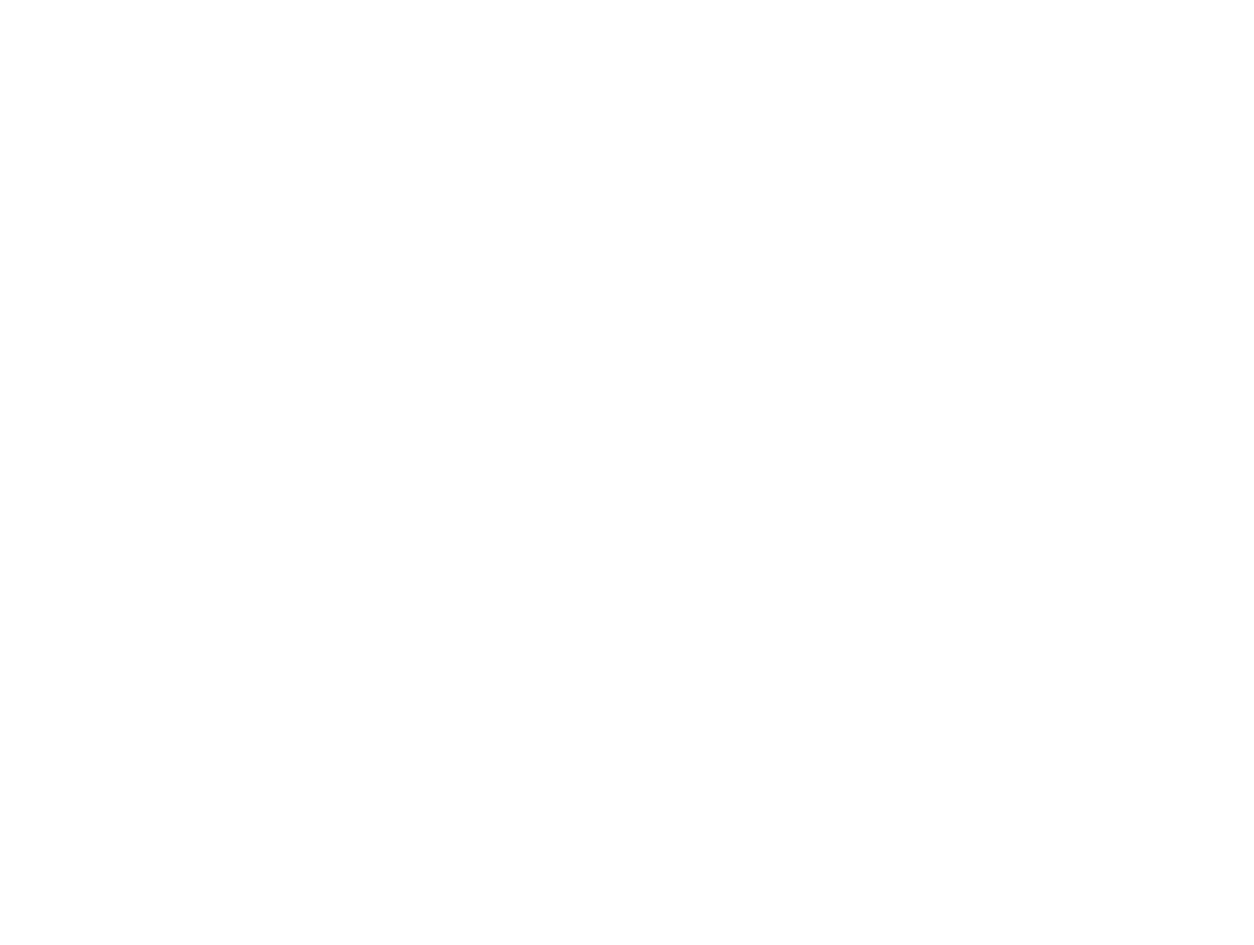
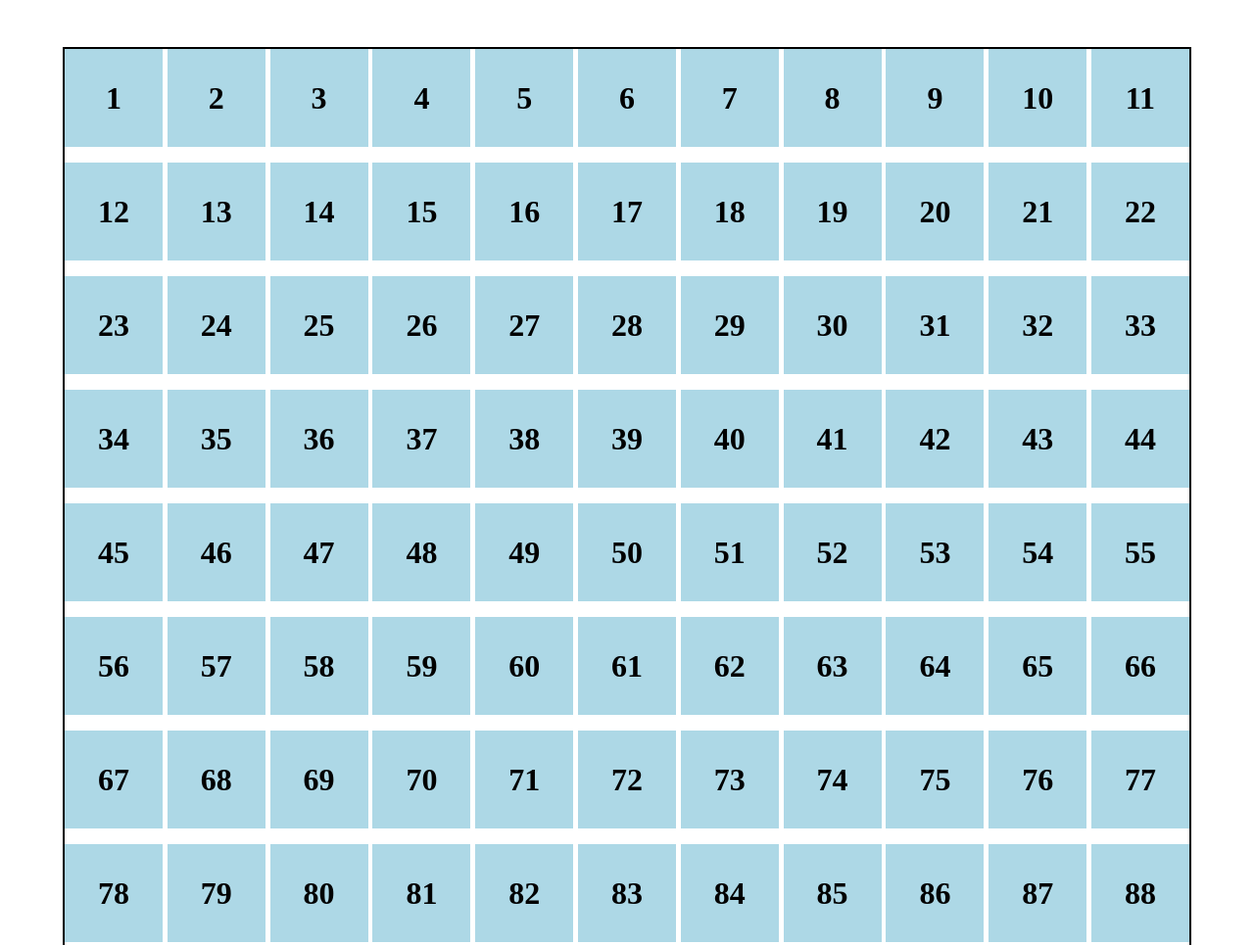
Before and after one commit to SimoneMicheleAllocca/js-fizzbuzz, a plain HTML site: page index.html in a window 1280 px wide. Shown: the top 965 px of the page at 98% size. Before the commit the page ends 800 px from the top, so only its background shows below. Drawn offline with Linux system fonts and the light colour scheme.

Commit message:
add: first-bonus

```diff
--- a/css/style.css
+++ b/css/style.css
@@ -0,0 +1,29 @@
+*{
+    margin: 0;
+    padding: 0;
+    box-sizing: border-box;
+}
+
+.container{
+    width: 90%;
+    margin: 3rem auto;
+    border: 2px solid black;
+}
+
+.row{
+    display: flex;
+    flex-wrap: wrap;
+    justify-content: space-between;
+}
+
+.box{
+    width: 100px;
+    height: 100px;
+    background-color: lightblue;
+    margin-bottom: 1rem;
+    display: flex;
+    justify-content: center;
+    align-items: center;
+    font-size: 2rem;
+    font-weight: bold;
+}
--- a/index.html
+++ b/index.html
@@ -7,7 +7,12 @@
     <link rel="stylesheet" href="css/style.css">
 </head>
 <body>
+    <div class="container">
+        <div class="row">
+            <!-- <div class="box"></div> -->
 
+        </div>
+    </div>
     <script src="js/script.js"></script>
 </body>
 </html>
--- a/js/script.js
+++ b/js/script.js
@@ -1,9 +1,19 @@
-for (let i = 1; i <= 100; i++) {
+
+const rowElem =document.querySelector(".row") //object | null
+    console.log(rowElem);
+
+
+
+for (let i = 1; i <= 99; i++) {
     console.log(i);
+    const boxElem = `<div class="box">${i}</div>`;
+    rowElem.innerHTML += boxElem;
 
 
     if(( i % 3 === 0) && (i % 5 === 0))  {
          console.log("FizzBuzz");
+
+
     } else if ( i % 5 === 0) {
         console.log("Buzz")
     } else if( i % 3 === 0) {
```
Also changed, not shown: 1 other file.
